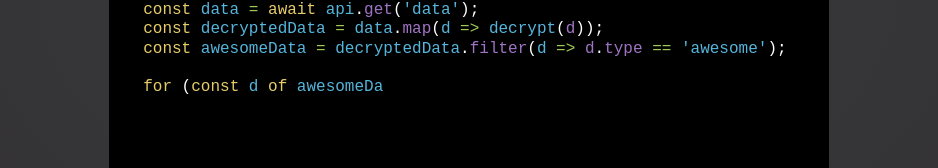
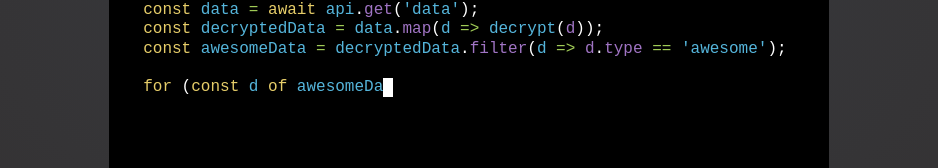
Before and after one commit to noxware/noxware.github.io, a React (Create React App) app: page / in a window 1280 px wide. Shown: the part 418-586 px from the top of the page, without its empty margins (171-1109 px from the left). Built offline with nearby package versions, Linux system fonts and the light colour scheme.

Commit message:
Cursor property working (AnimatedFCE).

```diff
--- a/src/components/AnimatedFCE.tsx
+++ b/src/components/AnimatedFCE.tsx
@@ -65,7 +65,7 @@ export default function (props: Props) {
 
       if (!nextCode.done) {
         i = window.setTimeout(animationHandler, props.speed);
-        setCurrentCode(nextCode.value);
+        setCurrentCode(nextCode.value + props.cursor);
       }
     }
 
```
